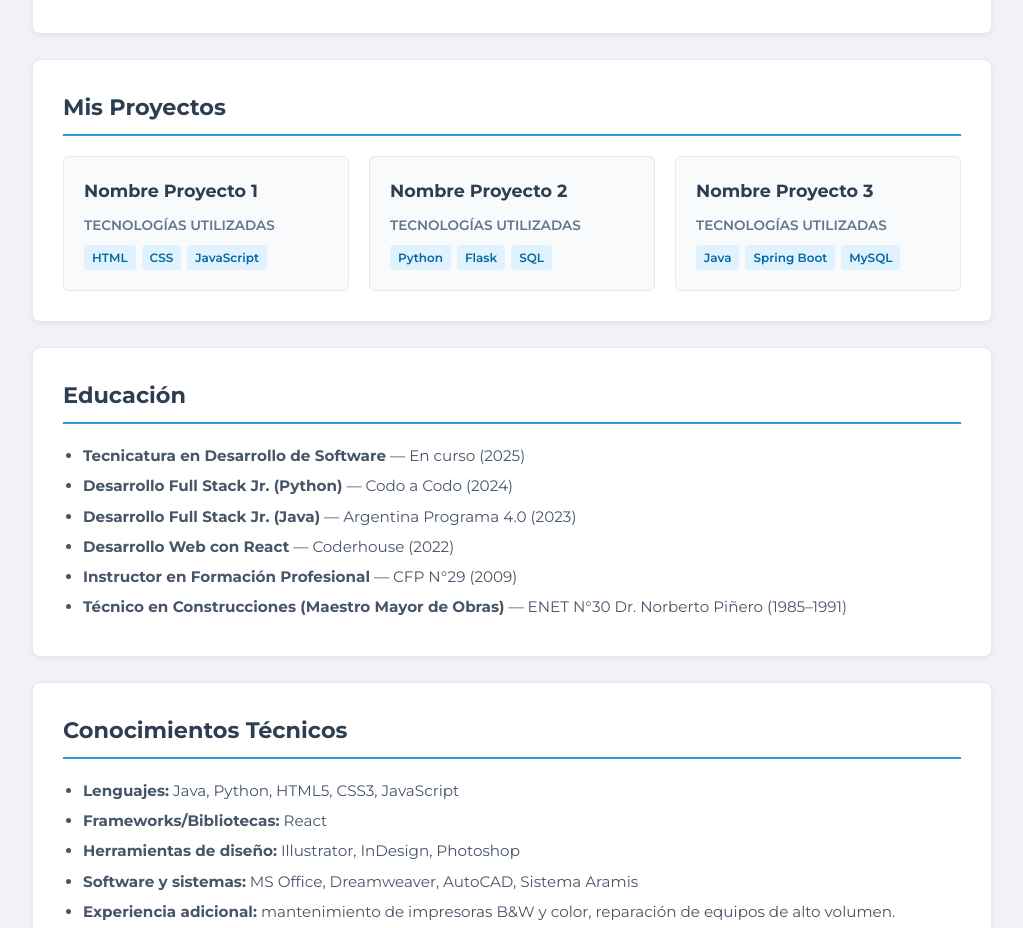
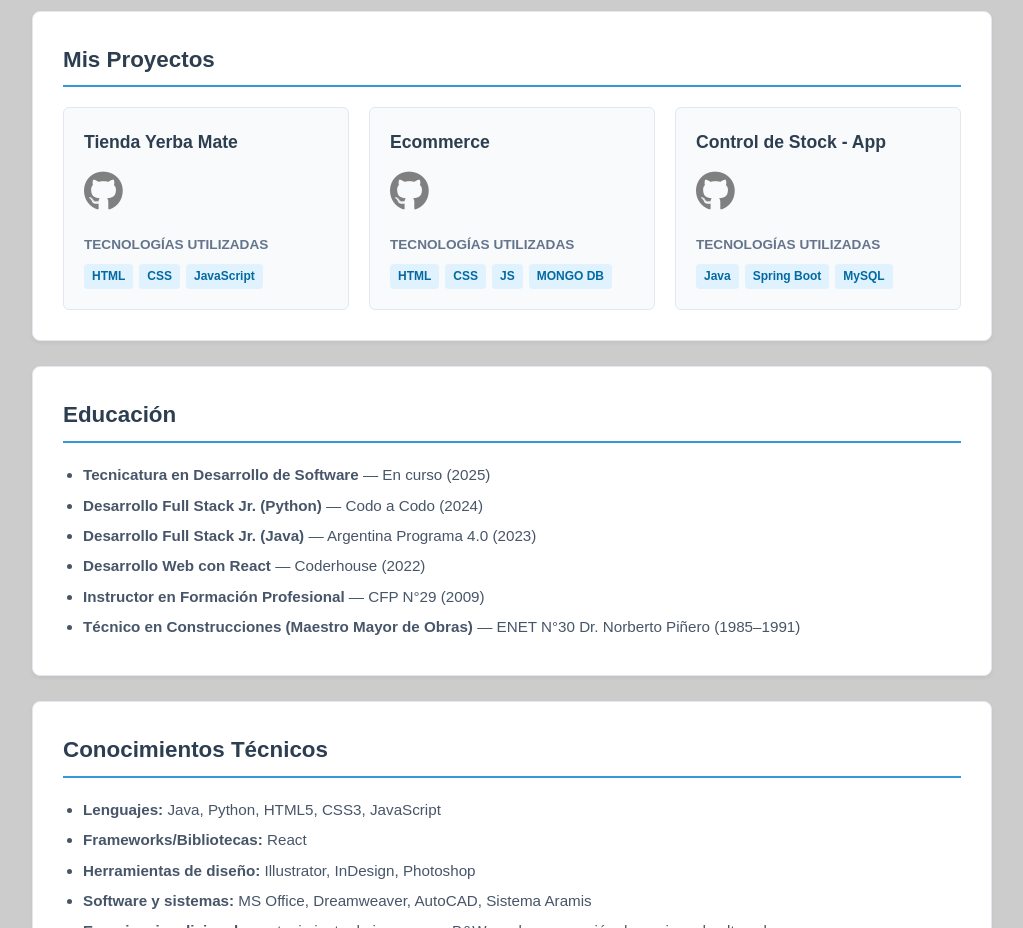
Before and after one commit to PabloHD2024/Portfolio_PHD, a plain HTML site: page index.html in a window 1280 px wide. Shown: the part 1287-2215 px from the top of the page, without its empty margins (128-1151 px from the left). Drawn offline with Linux system fonts and the light colour scheme.

Commit message:
Agregado de links a proyectos personales y grupales

```diff
--- a/css/styles.css
+++ b/css/styles.css
@@ -9,7 +9,7 @@ body {
   font-family: "Montserrat", sans-serif;
   line-height: 1.6;
   color: #333;
-  background: #f0f2f5;
+  background: #cccccc;
 }
 
 /* CONTENEDOR GENERAL */
@@ -21,7 +21,7 @@ body {
 
 /* HEADER */
 header {
-  background: linear-gradient(135deg, #2c3e50, #1a252f);
+  background: linear-gradient(135deg, #2c3e50, #05090c);
   color: #fff;
   padding: 40px 20px;
   text-align: center;
@@ -174,6 +174,15 @@ p {
   text-transform: uppercase;
 }
 
+.proyectos a {
+  font-size: 40px;;
+  color: grey;
+}
+
+.proyecto a:hover {
+  color: #1a2b38;
+}
+
 .tags {
   display: flex;
   flex-wrap: wrap;
--- a/index.html
+++ b/index.html
@@ -6,7 +6,7 @@
   <link rel="stylesheet" href="./css/styles.css">
   <link rel="preconnect" href="https://fonts.googleapis.com">
   <link rel="preconnect" href="https://fonts.gstatic.com" crossorigin>
-  <link href="https://fonts.googleapis.com/css2?family=Bebas+Neue&family=Montserrat:ital,wght@0,100..900;1,100..900&display=swap" rel="stylesheet">
+  <link rel="stylesheet" href="https://cdnjs.cloudflare.com/ajax/libs/font-awesome/6.4.0/css/all.min.css">
   <title>Pablo Hernán Demartini | Portfolio</title>
 </head>
 <body>
@@ -95,21 +95,24 @@
       <h2>Mis Proyectos</h2>
       <div class="proyectos">
         <div class="proyecto">
-          <h3>Nombre Proyecto 1</h3>
+          <h3>Tienda Yerba Mate</h3>
+          <a href="https://github.com/PabloHD2024/Tienda-Yerba-Mate" target="_blank" rel="noopener noreferrer"><i class="fa-brands fa-github"></i></a>
           <h4>Tecnologías utilizadas</h4>
           <div class="tags">
             <span>HTML</span><span>CSS</span><span>JavaScript</span>
           </div>
         </div>
         <div class="proyecto">
-          <h3>Nombre Proyecto 2</h3>
+          <h3>Ecommerce</h3>
+          <a href="https://github.com/PabloHD2024/Ecommerce_Frontend_PP3" target="_blank" rel="noopener noreferrer"><i class="fa-brands fa-github"></i></a>
           <h4>Tecnologías utilizadas</h4>
           <div class="tags">
-            <span>Python</span><span>Flask</span><span>SQL</span>
+            <span>HTML</span><span>CSS</span><span>JS</span><span>MONGO DB</span>
           </div>
         </div>
         <div class="proyecto">
-          <h3>Nombre Proyecto 3</h3>
+          <h3>Control de Stock - App</h3>
+          <a href="https://github.com/PabloHD2024/Control_Stock_App_Movile" target="_blank" rel="noopener noreferrer"><i class="fa-brands fa-github"></i></a>
           <h4>Tecnologías utilizadas</h4>
           <div class="tags">
             <span>Java</span><span>Spring Boot</span><span>MySQL</span>
```
